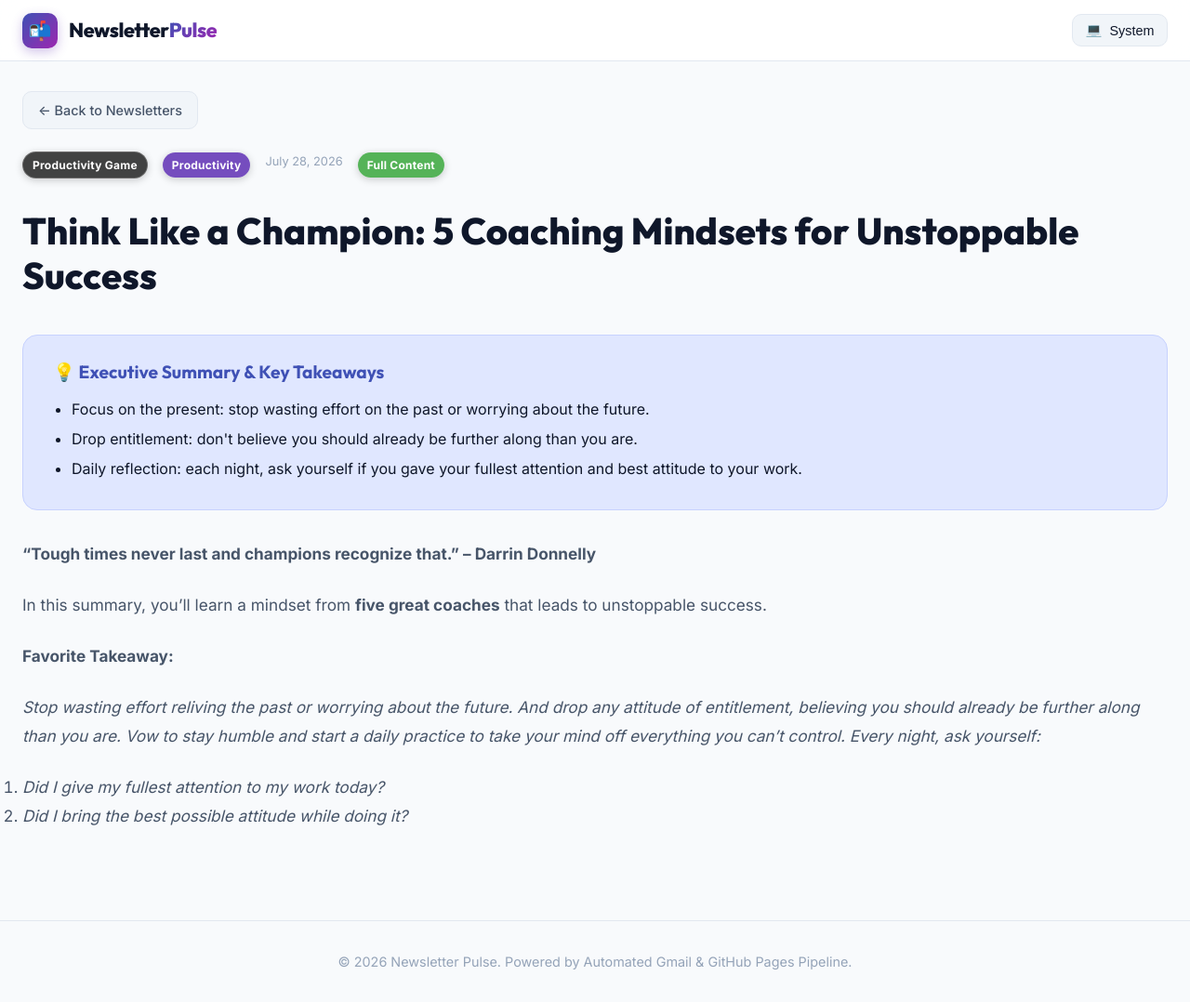
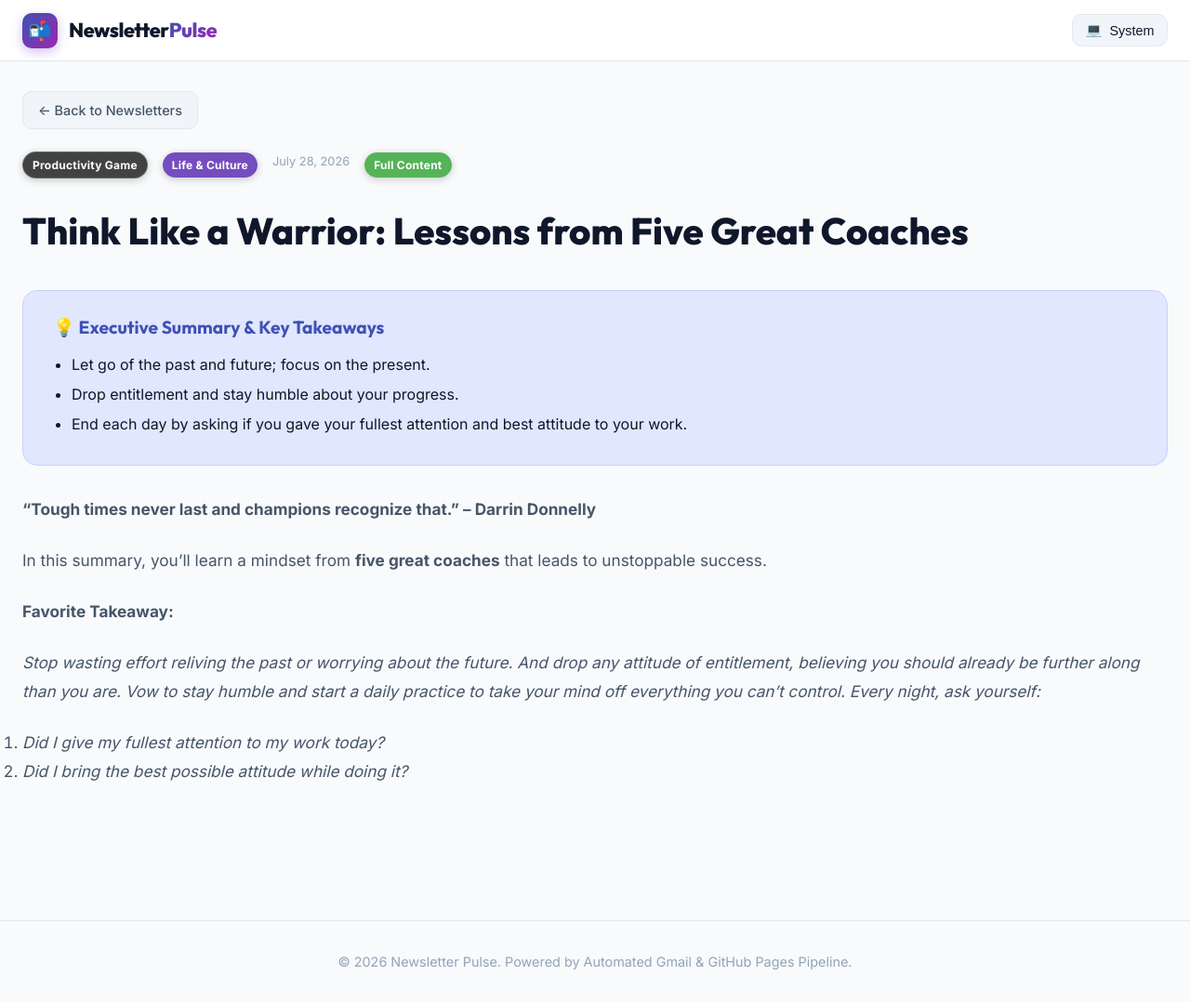
Before and after one commit to vampcoder/daily-newsletters, a Jekyll site: the page built from _posts/2026-07-28-productivity-game-summary-think-like-a-warrior.md, in a window 1280 px wide and 1078 px high. Shown: the whole window at 93% size. Built offline with Jekyll 4.4.1, drawn with Linux system fonts in a browser that asks for light colours.

Commit message:
Update newsletter: [Productivity Game] Summary: Think Like a Warrior

```diff
--- a/_posts/2026-07-28-productivity-game-summary-think-like-a-warrior.md
+++ b/_posts/2026-07-28-productivity-game-summary-think-like-a-warrior.md
@@ -1,22 +1,22 @@
 ---
 layout: post
-title: "Think Like a Champion: 5 Coaching Mindsets for Unstoppable Success"
+title: "Think Like a Warrior: Lessons from Five Great Coaches"
 date: 2026-07-28 11:42:36 +0000
 source: "Productivity Game"
-category: "Productivity"
-excerpt: "Drawing on the wisdom of five legendary coaches, this newsletter distills a powerful mindset for overcoming tough times and achieving lasting success. It emphasizes focusing on the present, releasing entitlement, and adopting daily practices to build resilience and excellence."
+category: "Life & Culture"
+excerpt: "This newsletter distills the mindset of five legendary coaches into a blueprint for unstoppable success. It focuses on letting go of the past and future, dropping entitlement, and committing to daily reflection."
 theme_gradient: "linear-gradient(135deg, #9c27b0 0%, #7b1fa2 100%)"
 image: "https://embed.filekitcdn.com/e/8UGoEYUY8hNJcBFmksRBVo/9YXBFxf52qdCnkP2SfTEx"
 video_url: "https://5463b514.click.convertkit-mail4.com/r8u65ewg72hoh36085vt2hdxekqegb7hxw8/g3hnh5hm4en7d2crh9/aHR0cHM6Ly93d3cueW91dHViZS5jb20vd2F0Y2g_dj0zU21KSGJUNFJBdw=="
 pdf_url: "https://5463b514.click.convertkit-mail4.com/r8u65ewg72hoh36085vt2hdxekqegb7hxw8/9qhzhnhdogxkq7t9h3/aHR0cHM6Ly9kb3dubG9hZC5maWxla2l0Y2RuLmNvbS9kLzhVR29FWVVZOGhOSmNCRm1rc1JCVm8vdkxBS0NOaWJaTVBoWG9xS2ROZUU4TA=="
 is_summary: false
 key_takeaways:
-  - "Focus on the present: stop wasting effort on the past or worrying about the future."
-  - "Drop entitlement: don't believe you should already be further along than you are."
-  - "Daily reflection: each night, ask yourself if you gave your fullest attention and best attitude to your work."
+  - "Let go of the past and future; focus on the present."
+  - "Drop entitlement and stay humble about your progress."
+  - "End each day by asking if you gave your fullest attention and best attitude to your work."
 ---
 
-**“Tough times never last and champions recognize that.” – Darrin Donnelly**
+**"Tough times never last and champions recognize that." – Darrin Donnelly**
 
 In this summary, you'll learn a mindset from **five great coaches** that leads to unstoppable success.
 
```
